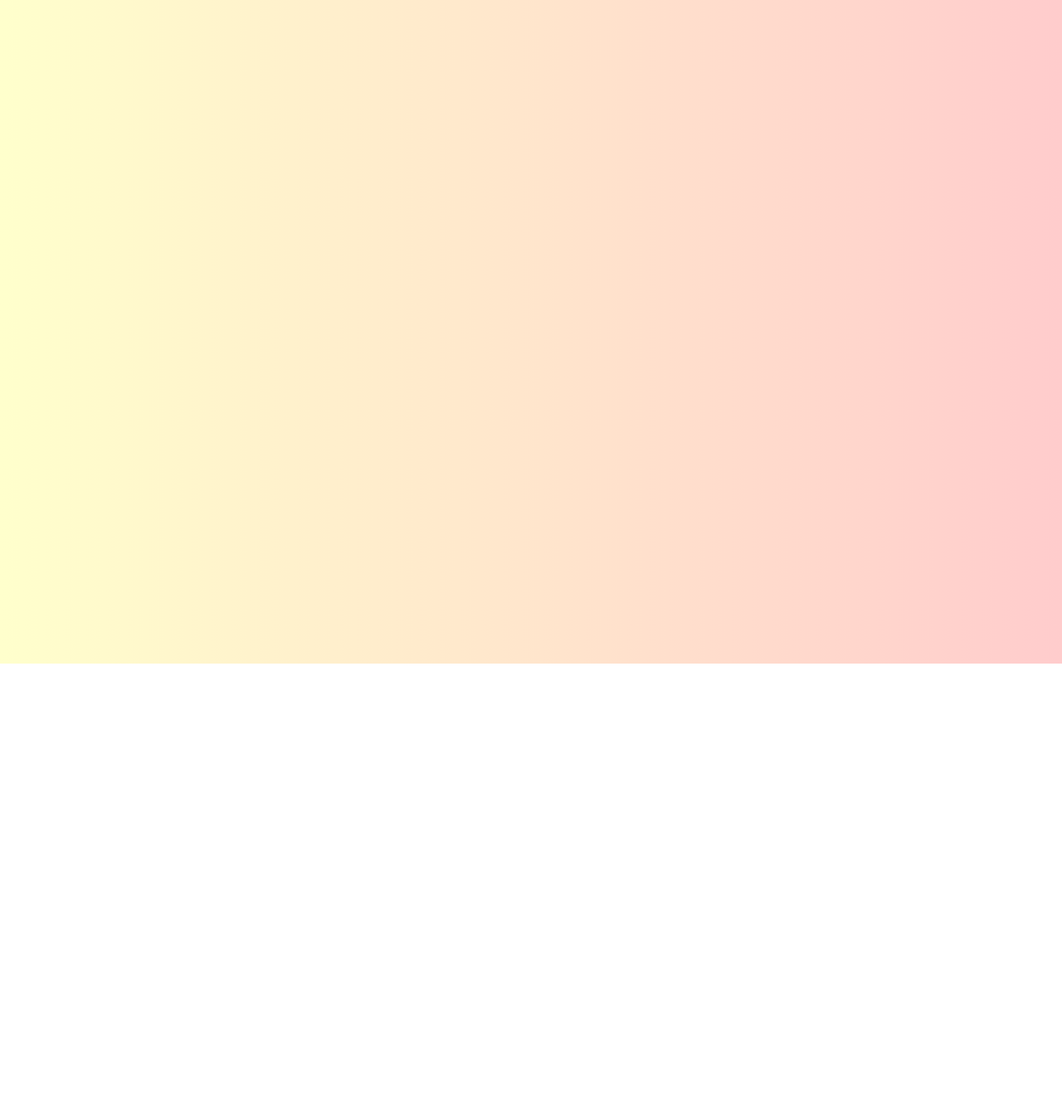
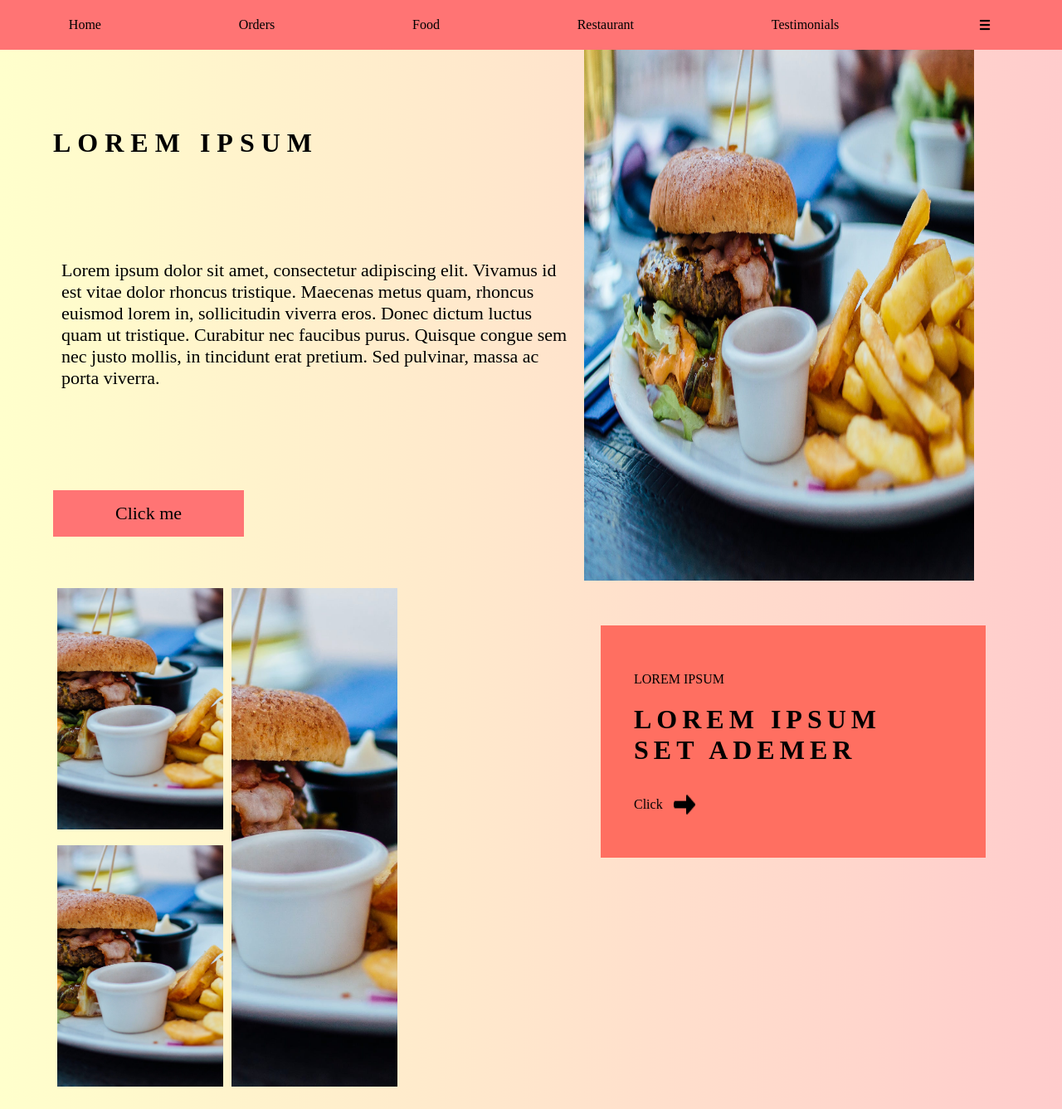
Before and after one commit to NamburiYaswanth/simplotel-assignment, a plain HTML site: page index.html in a window 1280 px wide. Shown: the top 1337 px of the page at 83% size. Before the commit the page ends 800 px from the top, so only its background shows below. Drawn offline with Linux system fonts and the light colour scheme.

Commit message:
simplotel

```diff
--- a/index.html
+++ b/index.html
@@ -1,17 +1,63 @@
 <!DOCTYPE html>
 <html lang="en">
+
 <head>
     <meta charset="UTF-8">
     <meta name="viewport" content="width=device-width, initial-scale=1.0">
-    <title>Gradient Background</title>
-    <style>
-        body {
-            background: linear-gradient(to right, #ffffcc, #ffcccc);
-            margin: 0;
-            height: 100vh;
-        }
-    </style>
+    <title>Document</title>
+    <link rel="stylesheet" href="./project.css" />
 </head>
+
 <body>
+    <header>
+        <div class="header">
+            <div class="list-items">
+                <li>Home</li>
+                <li>Orders</li>
+                <li>Food</li>
+                <li>Restaurant</li>
+                <li>Testimonials</li>
+                <img src="./images/menu-bar.png" class="img" />
+            </div>
+        </div>
+    </header>
+    <div class="middle">
+        <div class="first">
+            <h1 class="head">LOREM IPSUM</h1>
+
+            <p class="para">Lorem ipsum dolor sit amet, consectetur adipiscing elit. Vivamus id est vitae dolor rhoncus
+                tristique. Maecenas metus quam, rhoncus euismod lorem in, sollicitudin viverra eros. Donec dictum luctus
+                quam ut tristique. Curabitur nec faucibus purus. Quisque congue sem nec justo mollis, in tincidunt erat
+                pretium. Sed pulvinar, massa ac porta viverra.</p>
+            <p class="button">Click me</p>
+        </div>
+        <div class="second">
+            <img src="./images/pexels-robin-stickel-70497.jpg" class="img-first" />
+        </div>
+    </div>
+    <div class="contain">
+        <div class="image-grid">
+            <div class="column">
+                <div class="image-item">
+                    <img src="./images/pexels-robin-stickel-70497.jpg" alt="Image 1">
+                </div>
+                <div class="image-item">
+                    <img src="./images/pexels-robin-stickel-70497.jpg" alt="Image 2">
+                </div>
+            </div>
+            <div class="image-item tall">
+                <img src="./images/pexels-robin-stickel-70497.jpg" alt="Image 3">
+            </div>
+        </div>
+        <div class="text-section">
+            <p class="sub">LOREM IPSUM</p>
+            <h1 class="lorem">LOREM IPSUM SET ADEMER</h1>
+             <div class="arrow">
+            <p>Click</p>
+             <img src="./images/icons8-arrow-30.png" class="imgarrow"/>
+            </div>
+        </div>
+    </div>
 </body>
+
 </html>
```
